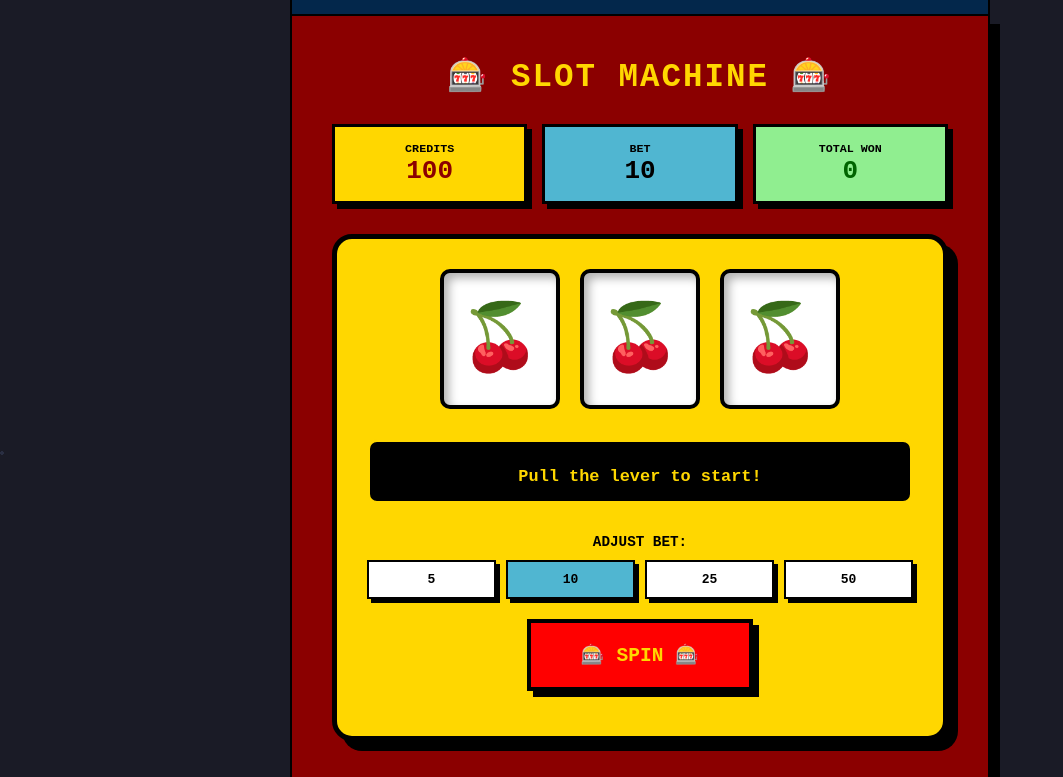
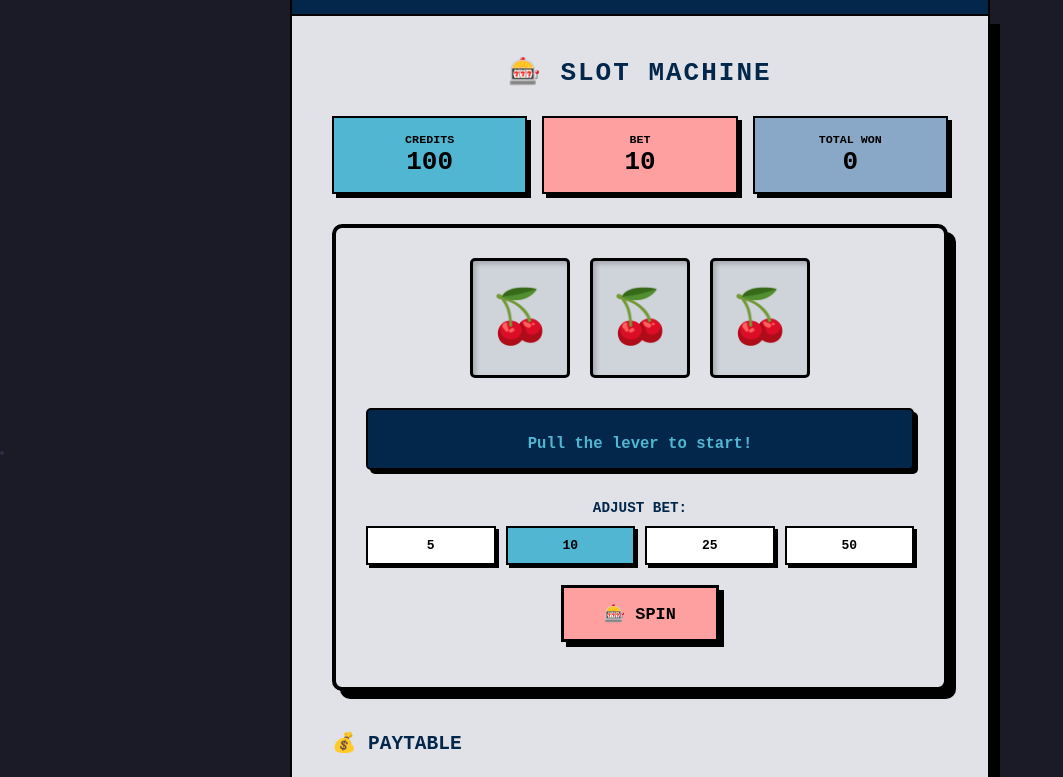
Before and after one commit to Curious-duck-cmd/Web-Corner, a React (Vite) app: page /slotmachine in a window 1280 px wide. Shown: the part 349-1126 px from the top of the page, without its empty margins (0-1063 px from the left). Built offline with nearby package versions, Linux system fonts and the light colour scheme; no server answers.

Commit message:
67_and game fixes

```diff
--- a/src/pages/GamesPage.jsx
+++ b/src/pages/GamesPage.jsx
@@ -191,7 +191,7 @@ function GamesPage() {
               </div>
 
               {/* Casino Games Section */}
-              <h2 style={{ fontSize: '1.8rem', marginTop: '50px', marginBottom: '20px', color: '#FFD700', textShadow: '2px 2px #000' }}>
+              <h2 style={{ fontSize: '1.8rem', marginTop: '50px', marginBottom: '20px', color: '#ff0000' }}>
                 🎰 CASINO GAMES
               </h2>
 
--- a/src/pages/Pong.jsx
+++ b/src/pages/Pong.jsx
@@ -133,22 +133,26 @@ function Pong() {
 
     // Score
     if (state.ball.x < 0) {
-      const newScore = computerScore + 1;
-      setComputerScore(newScore);
+      setComputerScore(prev => {
+        const newScore = prev + 1;
         if (newScore >= WINNING_SCORE) {
           endGame('Computer');
         } else {
           resetBall();
         }
+        return newScore;
+      });
     }
     if (state.ball.x > CANVAS_WIDTH) {
-      const newScore = playerScore + 1;
-      setPlayerScore(newScore);
+      setPlayerScore(prev => {
+        const newScore = prev + 1;
         if (newScore >= WINNING_SCORE) {
           endGame('Player');
         } else {
           resetBall();
         }
+        return newScore;
+      });
     }
 
     drawGame();
--- a/src/pages/ProjectsPage.jsx
+++ b/src/pages/ProjectsPage.jsx
@@ -410,7 +410,7 @@ function ProjectsPage() {
                   </div>
                   <div style={{ textAlign: 'center', color: '#fff' }}>
                     <p style={{ fontSize: '2rem', fontWeight: 'bold', color: '#FFFF00' }}>
-                      4
+                      5
                     </p>
                     <p style={{ fontSize: '0.9rem' }}>Games Built</p>
                   </div>
--- a/src/pages/SlotMachine.jsx
+++ b/src/pages/SlotMachine.jsx
@@ -150,9 +150,9 @@ function SlotMachine() {
               </div>
             </div>
 
-            <div className="windowContent" style={{ textAlign: 'center', background: '#8B0000' }}>
-              <h1 style={{ marginBottom: '20px', fontSize: '2.5rem', color: '#FFD700' }}>
-                🎰 SLOT MACHINE 🎰
+            <div className="windowContent" style={{ textAlign: 'center' }}>
+              <h1 style={{ marginBottom: '20px', fontSize: '2rem', color: '#03274B' }}>
+                🎰 SLOT MACHINE
               </h1>
 
               {/* Stats */}
@@ -164,62 +164,63 @@ function SlotMachine() {
               }}>
                 <div style={{
                   padding: '15px',
-                  background: '#FFD700',
-                  border: '3px solid #000',
-                  boxShadow: '5px 5px 0px #000'
+                  background: '#50B6D1',
+                  border: '2px solid #000',
+                  boxShadow: '4px 4px 0px #000'
                 }}>
                   <div style={{ fontSize: '0.9rem', fontWeight: 'bold' }}>CREDITS</div>
-                  <div style={{ fontSize: '2rem', fontWeight: 'bold', color: '#8B0000' }}>{credits}</div>
+                  <div style={{ fontSize: '2rem', fontWeight: 'bold', color: '#000' }}>{credits}</div>
                 </div>
                 <div style={{
                   padding: '15px',
-                  background: '#50B6D1',
-                  border: '3px solid #000',
-                  boxShadow: '5px 5px 0px #000'
+                  background: '#FFA0A0',
+                  border: '2px solid #000',
+                  boxShadow: '4px 4px 0px #000'
                 }}>
                   <div style={{ fontSize: '0.9rem', fontWeight: 'bold' }}>BET</div>
                   <div style={{ fontSize: '2rem', fontWeight: 'bold' }}>{bet}</div>
                 </div>
                 <div style={{
                   padding: '15px',
-                  background: '#90EE90',
-                  border: '3px solid #000',
-                  boxShadow: '5px 5px 0px #000'
+                  background: '#89A8C7',
+                  border: '2px solid #000',
+                  boxShadow: '4px 4px 0px #000'
                 }}>
                   <div style={{ fontSize: '0.9rem', fontWeight: 'bold' }}>TOTAL WON</div>
-                  <div style={{ fontSize: '2rem', fontWeight: 'bold', color: '#006400' }}>{totalWon}</div>
+                  <div style={{ fontSize: '2rem', fontWeight: 'bold', color: '#000' }}>{totalWon}</div>
                 </div>
               </div>
 
               {/* Slot Machine */}
               <div style={{
-                background: '#FFD700',
-                border: '5px solid #000',
-                borderRadius: '20px',
+                background: '#e1e2e7',
+                border: '4px solid #000',
+                borderRadius: '10px',
                 padding: '30px',
                 marginBottom: '30px',
-                boxShadow: '10px 10px 0px #000'
+                boxShadow: '8px 8px 0px #000'
               }}>
                 <div style={{
                   display: 'flex',
                   justifyContent: 'center',
                   gap: '20px',
-                  marginBottom: '30px'
+                  marginBottom: '30px',
+                  flexWrap: 'wrap'
                 }}>
                   {reels.map((symbol, index) => (
                     <div
                       key={index}
                       style={{
-                        width: '120px',
-                        height: '140px',
-                        background: '#fff',
-                        border: '4px solid #000',
+                        width: '100px',
+                        height: '120px',
+                        background: '#cfd3da',
+                        border: '3px solid #000',
                         display: 'flex',
                         alignItems: 'center',
                         justifyContent: 'center',
-                        fontSize: '5rem',
-                        borderRadius: '10px',
-                        boxShadow: 'inset 5px 5px 10px rgba(0,0,0,0.3)',
+                        fontSize: '4rem',
+                        borderRadius: '5px',
+                        boxShadow: 'inset 3px 3px 5px rgba(0,0,0,0.2)',
                         animation: spinning ? 'spinReel 0.1s linear infinite' : 'none'
                       }}
                     >
@@ -231,14 +232,15 @@ function SlotMachine() {
                 {/* Message */}
                 <div style={{
                   padding: '15px',
-                  background: '#000',
-                  border: '3px solid #FFD700',
-                  borderRadius: '10px',
-                  marginBottom: '20px'
+                  background: '#03274B',
+                  border: '2px solid #000',
+                  borderRadius: '5px',
+                  marginBottom: '20px',
+                  boxShadow: '4px 4px 0px #000'
                 }}>
                   <p style={{
-                    color: '#FFD700',
-                    fontSize: '1.3rem',
+                    color: '#50B6D1',
+                    fontSize: '1.2rem',
                     fontWeight: 'bold',
                     margin: 0
                   }}>
@@ -248,7 +250,7 @@ function SlotMachine() {
 
                 {/* Bet Controls */}
                 <div style={{ marginBottom: '20px' }}>
-                  <p style={{ fontWeight: 'bold', marginBottom: '10px', fontSize: '1.1rem' }}>
+                  <p style={{ fontWeight: 'bold', marginBottom: '10px', fontSize: '1.1rem', color: '#03274B' }}>
                     ADJUST BET:
                   </p>
                   <div style={{ display: 'flex', gap: '10px', justifyContent: 'center', flexWrap: 'wrap' }}>
@@ -262,7 +264,8 @@ function SlotMachine() {
                           border: '2px solid #000',
                           padding: '10px 20px',
                           fontSize: '1rem',
-                          fontWeight: 'bold'
+                          fontWeight: 'bold',
+                          boxShadow: '3px 3px 0px #000'
                         }}
                       >
                         {amount}
@@ -277,32 +280,33 @@ function SlotMachine() {
                   disabled={spinning || credits < bet}
                   className="loginBtn"
                   style={{
-                    fontSize: '1.5rem',
-                    padding: '20px 50px',
-                    background: spinning || credits < bet ? '#ccc' : '#FF0000',
-                    color: '#FFD700',
-                    border: '4px solid #000',
+                    fontSize: '1.3rem',
+                    padding: '15px 40px',
+                    background: spinning || credits < bet ? '#ccc' : '#FFA0A0',
+                    color: '#000',
+                    border: '3px solid #000',
                     fontWeight: 'bold',
                     cursor: spinning || credits < bet ? 'not-allowed' : 'pointer',
-                    boxShadow: '6px 6px 0px #000',
+                    boxShadow: '5px 5px 0px #000',
                     marginBottom: '15px'
                   }}
                 >
-                  {spinning ? '🎰 SPINNING...' : '🎰 SPIN 🎰'}
+                  {spinning ? '🎰 SPINNING...' : '🎰 SPIN'}
                 </button>
 
                 {credits < bet && (
                   <div style={{ marginTop: '10px' }}>
-                    <p style={{ color: '#FF0000', fontWeight: 'bold', marginBottom: '10px' }}>
+                    <p style={{ color: '#FFA0A0', fontWeight: 'bold', marginBottom: '10px' }}>
                       Not enough credits!
                     </p>
                     <button
                       onClick={resetCredits}
                       className="loginBtn"
                       style={{
-                        background: '#90EE90',
+                        background: '#50B6D1',
                         border: '2px solid #000',
-                        padding: '10px 20px'
+                        padding: '10px 20px',
+                        boxShadow: '3px 3px 0px #000'
                       }}
                     >
                       Reset Credits
@@ -313,11 +317,11 @@ function SlotMachine() {
 
               {/* Paytable */}
               <div className="separate" style={{ textAlign: 'left' }}>
-                <h2 style={{ fontSize: '1.5rem', marginBottom: '15px', color: '#FFD700' }}>
+                <h2 style={{ fontSize: '1.5rem', marginBottom: '15px', color: '#03274B' }}>
                   💰 PAYTABLE
                 </h2>
-                <div className="post" style={{ maxHeight: 'none', background: '#000', color: '#FFD700', border: '3px solid #FFD700' }}>
-                  <div style={{ fontSize: '1.1rem', lineHeight: '2' }}>
+                <div className="post" style={{ maxHeight: 'none' }}>
+                  <div style={{ fontSize: '1rem', lineHeight: '1.8' }}>
                     <p><b>7️⃣ 7️⃣ 7️⃣</b> → Bet × 50 (JACKPOT!)</p>
                     <p><b>💎 💎 💎</b> → Bet × 25</p>
                     <p><b>🔔 🔔 🔔</b> → Bet × 10</p>
```
Also changed, not shown: src/pages/HomePage.jsx (+6 -6 lines), src/pages/Roulette.jsx (+64 -58 lines). Lines whose indentation alone changed are shown as unchanged.
